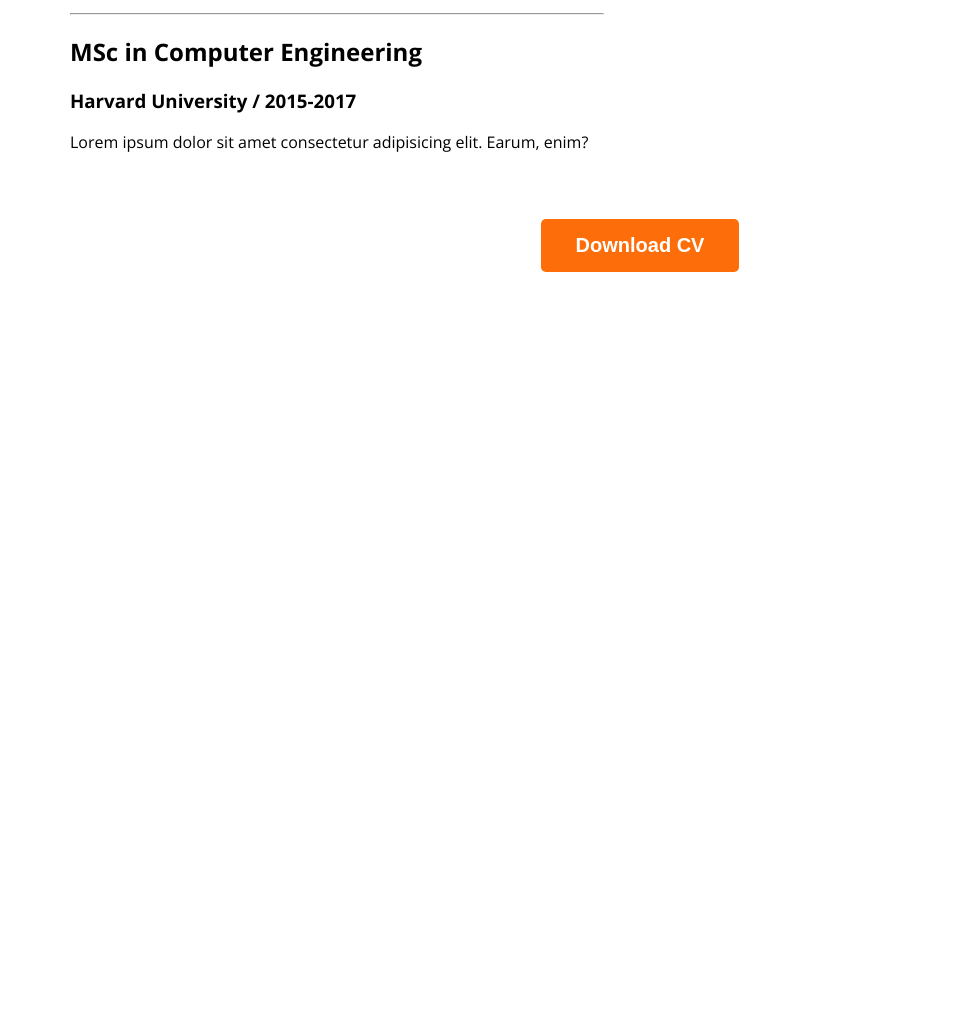
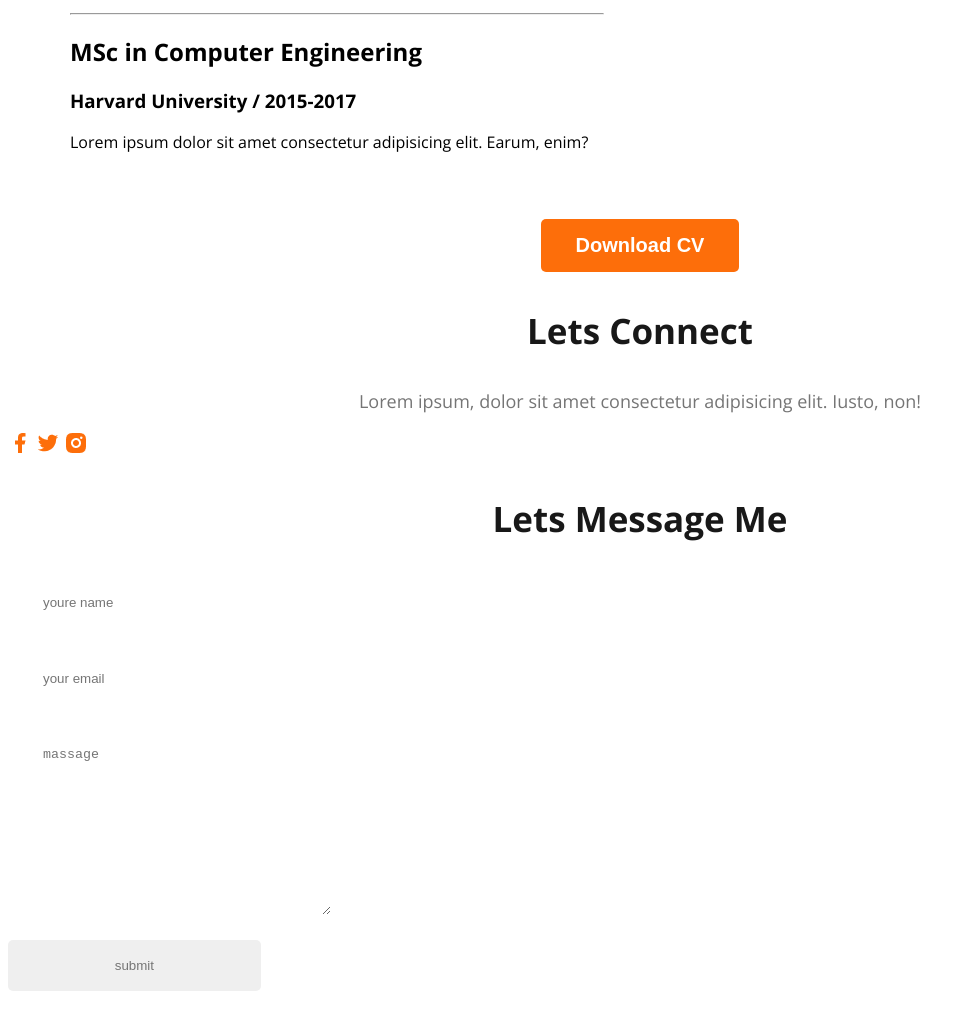
Before and after one commit to intesar4D/web-developer-portfolio, a plain HTML site: page index.html in a window 1280 px wide. Shown: the part 3153-4169 px from the top of the page, without its empty margins (0-975 px from the left). Before the commit the page ends 3433 px from the top, so only its background shows below. Drawn offline with nearby package versions, Linux system fonts and the light colour scheme.

Commit message:
dihan commits part eight

```diff
--- a/index.html
+++ b/index.html
@@ -133,6 +133,25 @@
     </main>
 
     <fooer>
+      <div class="footer-column">
+         <h3 class="section-title">Lets Connect</h3>
+         <p class="section-description">Lorem ipsum, dolor sit amet consectetur adipisicing elit. Iusto, non!</p>
+         <div class="social-links">
+            <a href=""><img src="images/icons/facebook.png" alt=""></a>
+            <a href=""><img src="images/icons/twitter.png" alt=""></a>
+            <a href=""><img src="images/icons/insta.png" alt=""></a>
+         </div>
+
+      </div>
+      <div class="footer-column">
+        <h3 class="section-title">Lets Message Me</h3>
+        <form class="contact" action="">
+          <input type="text" placeholder="youre name">
+          <input type="email" placeholder="your email">
+          <textarea name="" id="" cols="30" rows="10">massage</textarea>
+          <input type="submit" value="submit">
+        </form>
+      </div>
 
     </fooer>
 </body>
--- a/styles/protfolio.css
+++ b/styles/protfolio.css
@@ -138,3 +138,21 @@ main{
     text-align: center;
     margin-top: 50px;
 }
+
+/*footer style*/
+footer{
+    display: flex;
+    color: #6f3131;
+   padding: 130px 200px;
+}
+.contact input,textarea{
+    display: block;
+    margin-bottom: 25px;
+    padding: 18px 35px;
+    color: #757575;
+    border-radius: 5px;
+    border: 10px;
+    width: 20%;
+
+}
+.contact
```
